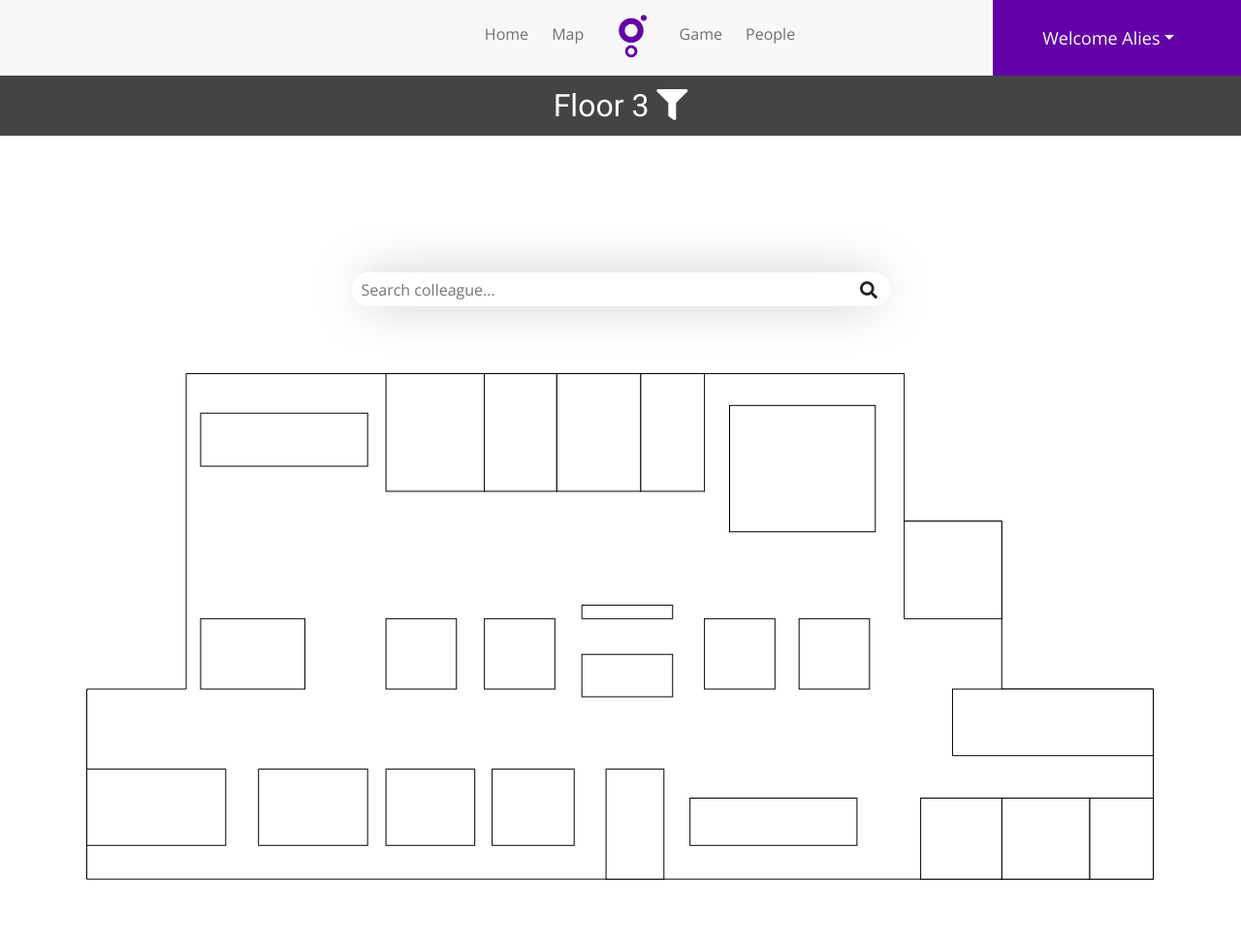
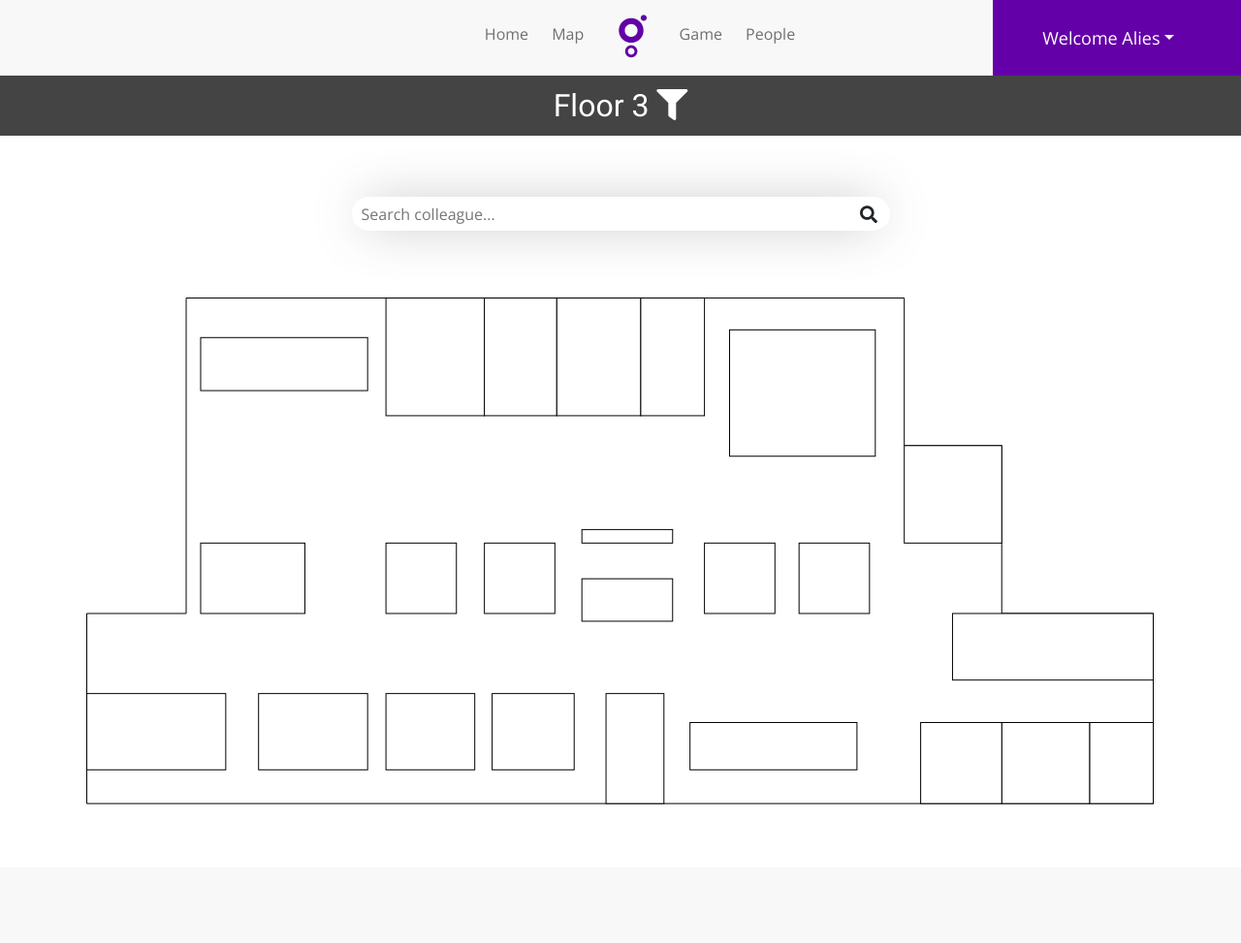
Before and after one commit to Sven-dev/greenhouse-flexwork-monitor, a PHP site: page /map.php in a window 1280 px wide. Shown: the whole page at 97% size. After the commit the page ends 830 px from the top, so only its background shows below. Run offline with PHP 8.4, Linux system fonts and the light colour scheme; some libraries are stand-ins or nearby versions.

Commit message:
Added script on map page

```diff
--- a/css/main.css
+++ b/css/main.css
@@ -780,7 +780,7 @@ ul {
             transform: translate(60%, 60%); }
 
 .bg-map-page .map-wrap {
-  padding-top: 128px; }
+  padding-top: 50px; }
   .bg-map-page .map-wrap form {
     margin-top: 45px;
     margin-bottom: 5px; }
--- a/map.php
+++ b/map.php
@@ -61,6 +61,7 @@
 	</div>
 
 	<script src="https://www.gstatic.com/firebasejs/5.8.3/firebase.js"></script>
+	<script src="backend/custom.js"></script>
     <script src="backend/firebase_base.js"></script>
 	<script src="backend/firebase_database.js"></script>
 	<script src="backend/user.js"></script>
--- a/scss/main.scss
+++ b/scss/main.scss
@@ -932,7 +932,7 @@ ul{
 
 .bg-map-page{
     .map-wrap{
-        padding-top: 128px;
+        padding-top: 50px;
         form{
             &:after{
                 font-family: "Font Awesome 5 Free";
```
